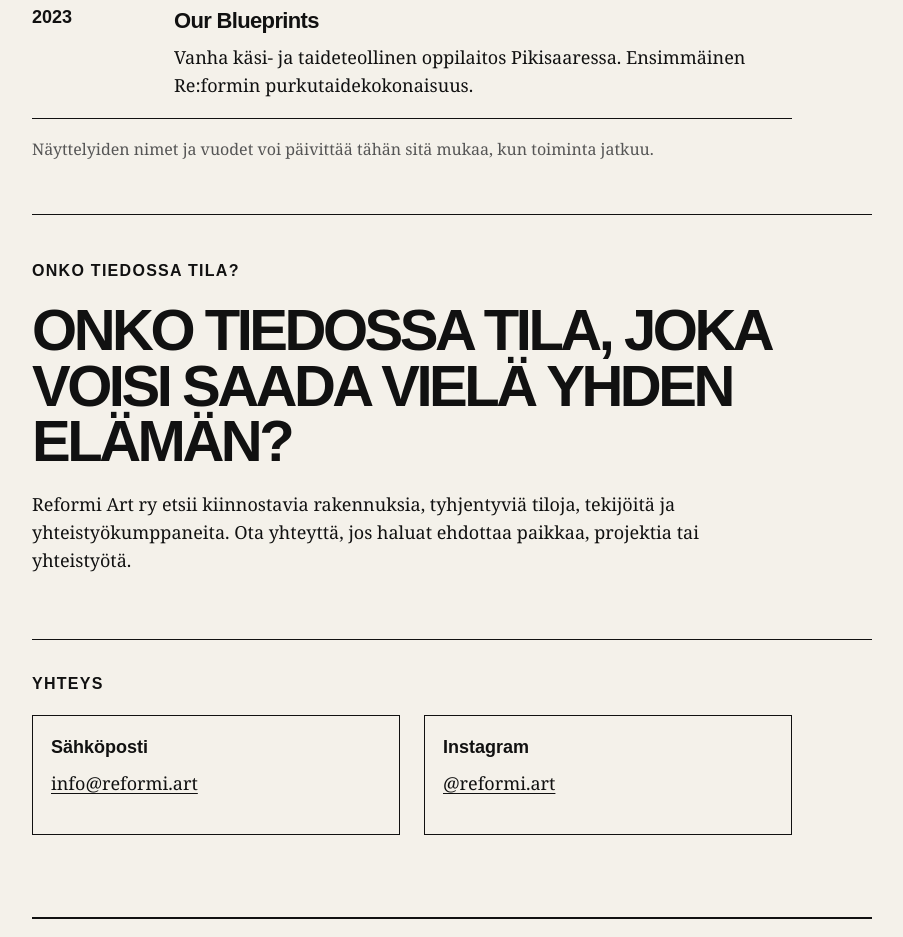
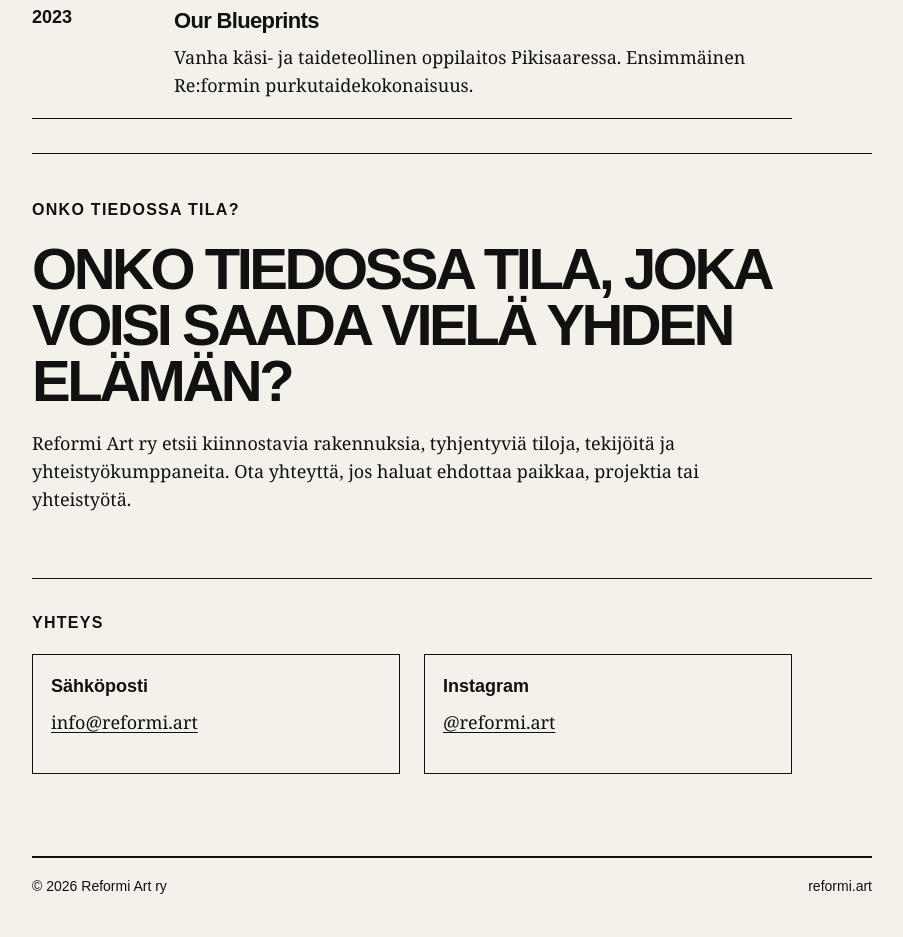
Before and after one commit to reformi-art/reformi-web, a plain HTML site: page index.html in a window 1280 px wide. Shown: the part 1640-2577 px from the top of the page, without its empty margins (188-1091 px from the left). Drawn offline with Linux system fonts and the light colour scheme.

Commit message:
Remove project note from index.html
Removed note about updating exhibition names and years.

```diff
--- a/index.html
+++ b/index.html
@@ -281,10 +281,6 @@
           </div>
         </article>
       </div>
-
-      <p class="muted project-note">
-        Näyttelyiden nimet ja vuodet voi päivittää tähän sitä mukaa, kun toiminta jatkuu.
-      </p>
     </section>
 
     <section class="callout">
```
